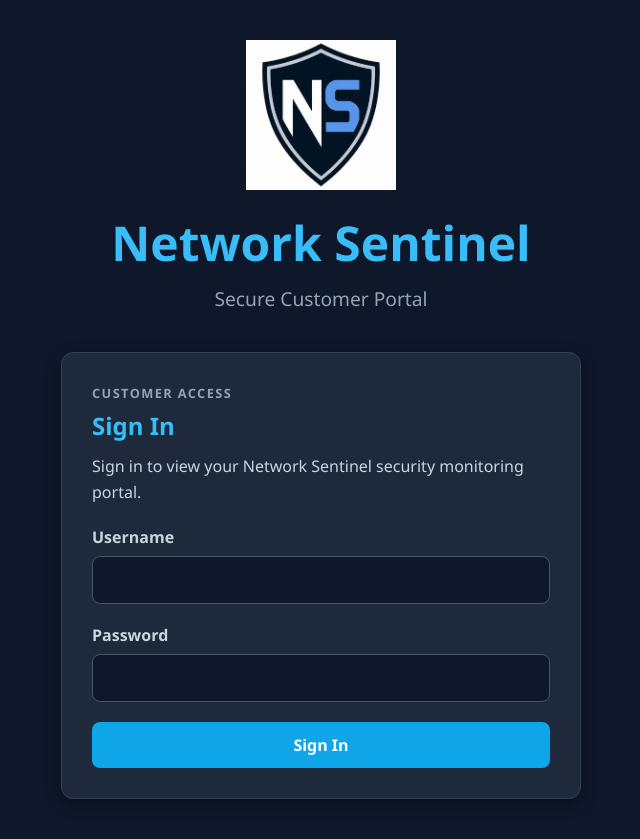
After one commit to DarinAWilson/Network-Sentinel, a Flask app: page /login in a window 1280 px wide. The commit adds this page. Shown: the whole page, without its empty margins (319-959 px from the left). Run offline with Flask 3, Linux system fonts and the light colour scheme; parts of the project's set-up code (start-up, migrations or seed data) failed here and were passed over.

Commit message:
Add customer portal authentication

```diff
--- a/AI-Backend/app.py
+++ b/AI-Backend/app.py
@@ -1,7 +1,17 @@
 import os
+from functools import wraps
 
-from flask import Flask, jsonify, render_template
+from flask import (
+    Flask,
+    jsonify,
+    redirect,
+    render_template,
+    request,
+    session,
+    url_for,
+)
 from flask_cors import CORS
+from werkzeug.security import check_password_hash
 
 from loki_client import get_latest_alert
 from ai_engine import generate_explanation
@@ -12,6 +22,29 @@ app = Flask(
     template_folder="templates",
     static_folder="static"
 )
+
+SECRET_KEY = os.getenv("FLASK_SECRET_KEY")
+AUTH_USERNAME = os.getenv("NS_AUTH_USERNAME")
+AUTH_PASSWORD_HASH = os.getenv("NS_AUTH_PASSWORD_HASH")
+
+if not SECRET_KEY:
+    raise RuntimeError("FLASK_SECRET_KEY environment variable is required")
+
+if not AUTH_USERNAME:
+    raise RuntimeError("NS_AUTH_USERNAME environment variable is required")
+
+if not AUTH_PASSWORD_HASH:
+    raise RuntimeError("NS_AUTH_PASSWORD_HASH environment variable is required")
+
+
+app.secret_key = SECRET_KEY
+
+app.config.update(
+    SESSION_COOKIE_HTTPONLY=True,
+    SESSION_COOKIE_SAMESITE="Lax",
+    SESSION_COOKIE_SECURE=False,
+)
+
 
 ALLOWED_ORIGINS = os.getenv(
     "ALLOWED_ORIGINS",
@@ -28,23 +61,89 @@ CORS(
 )
 
 
+def login_required(view_function):
+    @wraps(view_function)
+    def wrapped_view(*args, **kwargs):
+
+        if not session.get("authenticated"):
+
+            if request.path.startswith("/api/"):
+                return jsonify({
+                    "error": "Authentication required"
+                }), 401
+
+            return redirect(url_for("login"))
+
+        return view_function(*args, **kwargs)
+
+    return wrapped_view
+
+
+@app.route("/login", methods=["GET", "POST"])
+def login():
+
+    error = None
+
+    if request.method == "POST":
+        username = request.form.get("username", "").strip()
+        password = request.form.get("password", "")
+
+        valid_username = username == AUTH_USERNAME
+        valid_password = check_password_hash(
+            AUTH_PASSWORD_HASH,
+            password
+        )
+
+        if valid_username and valid_password:
+
+            session.clear()
+
+            session["authenticated"] = True
+            session["username"] = AUTH_USERNAME
+
+            return redirect(url_for("portal_home"))
+
+        error = "Invalid username or password."
+
+    return render_template(
+        "login.html",
+        error=error
+    )
+
+
+@app.route("/logout")
+def logout():
+
+    session.clear()
+
+    return redirect(url_for("login"))
+
+
 @app.route("/")
+@login_required
 def portal_home():
+
     return render_template("index.html")
 
 
 @app.route("/alert-analysis")
+@login_required
 def alert_analysis():
+
     return render_template("ai-assistant.html")
 
 
 @app.route("/api/latest-alert")
+@login_required
 def latest_alert():
+
     return jsonify(get_latest_alert())
 
 
 @app.route("/api/analyze-latest")
+@login_required
 def analyze_latest():
+
     alert = get_latest_alert()
     explanation = generate_explanation(alert)
 
@@ -52,4 +151,7 @@ def analyze_latest():
 
 
 if __name__ == "__main__":
-    app.run(host="0.0.0.0", port=5000)
+    app.run(
+        host="0.0.0.0",
+        port=5000
+    )
--- a/AI-Backend/docker-compose.yml
+++ b/AI-Backend/docker-compose.yml
@@ -17,6 +17,9 @@ services:
       AI_DAILY_CALL_LIMIT: ${AI_DAILY_CALL_LIMIT}
       AI_MAX_OUTPUT_TOKENS: ${AI_MAX_OUTPUT_TOKENS}
       ALLOWED_ORIGINS: ${ALLOWED_ORIGINS}
+      FLASK_SECRET_KEY: ${FLASK_SECRET_KEY}
+      NS_AUTH_USERNAME: ${NS_AUTH_USERNAME}
+      NS_AUTH_PASSWORD_HASH: ${NS_AUTH_PASSWORD_HASH}
 
     volumes:
       - ai-cache-data:/app/data
--- a/AI-Backend/static/style.css
+++ b/AI-Backend/static/style.css
@@ -468,3 +468,55 @@ select:focus {
         text-align: center;
     }
 }
+
+/* =======================================================
+   Login
+   ======================================================= */
+
+.login-container {
+    max-width: 520px;
+}
+
+.login-card {
+    padding: 30px;
+}
+
+.login-card label {
+    display: block;
+    color: #cbd5e1;
+    font-weight: 600;
+    margin-bottom: 8px;
+}
+
+.login-card input {
+    width: 100%;
+    padding: 12px;
+    margin-bottom: 20px;
+
+    background: #0f172a;
+    color: #f8fafc;
+
+    border: 1px solid #475569;
+    border-radius: 8px;
+
+    font-size: 1rem;
+}
+
+.login-card input:focus {
+    outline: none;
+    border-color: #38bdf8;
+}
+
+.login-button {
+    width: 100%;
+}
+
+.login-error {
+    background: rgba(239, 68, 68, 0.15);
+    border: 1px solid #ef4444;
+    color: #fca5a5;
+
+    padding: 12px;
+    border-radius: 8px;
+    margin-bottom: 20px;
+}
--- /dev/null
+++ b/AI-Backend/templates/login.html
@@ -0,0 +1,99 @@
+<!DOCTYPE html>
+<html lang="en">
+
+<head>
+    <meta charset="UTF-8">
+    <meta name="viewport" content="width=device-width, initial-scale=1.0">
+
+    <title>Network Sentinel - Login</title>
+
+    <link rel="stylesheet" href="/static/style.css">
+</head>
+
+<body>
+
+<div class="container login-container">
+
+    <header>
+
+        <img
+            src="/static/images/Network-Sentinel-Logo.png"
+            alt="Network Sentinel Logo"
+            class="logo"
+        >
+
+        <h1>Network Sentinel</h1>
+
+        <p>
+            Secure Customer Portal
+        </p>
+
+    </header>
+
+
+    <section class="card login-card">
+
+        <p class="eyebrow">
+            CUSTOMER ACCESS
+        </p>
+
+        <h2>Sign In</h2>
+
+        <p>
+            Sign in to view your Network Sentinel security monitoring portal.
+        </p>
+
+
+        {% if error %}
+
+        <div class="login-error">
+            {{ error }}
+        </div>
+
+        {% endif %}
+
+
+        <form method="POST" action="/login">
+
+            <label for="username">
+                Username
+            </label>
+
+            <input
+                type="text"
+                id="username"
+                name="username"
+                autocomplete="username"
+                required
+            >
+
+
+            <label for="password">
+                Password
+            </label>
+
+            <input
+                type="password"
+                id="password"
+                name="password"
+                autocomplete="current-password"
+                required
+            >
+
+
+            <button
+                type="submit"
+                class="button login-button"
+            >
+                Sign In
+            </button>
+
+        </form>
+
+    </section>
+
+</div>
+
+</body>
+
+</html>
```
